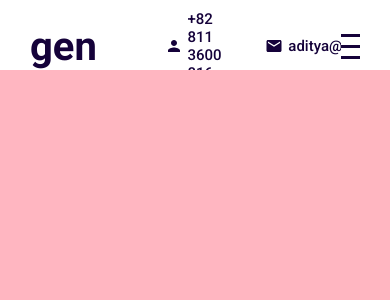
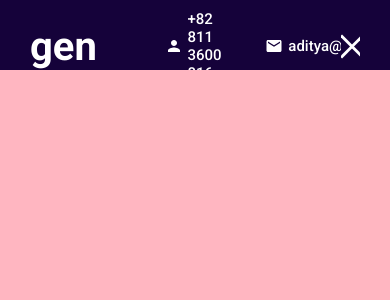
Before and after one commit to aditya3232/portofolio_with_react, a React (Create React App) app: page / in a window 390 px wide. Shown: the top 300 px of the page. Built offline with nearby package versions, Linux system fonts and the light colour scheme.

Commit message:
Menambahkan transisi hamburger & transisi warna ketika diklik hamburger

```diff
--- a/src/App.jsx
+++ b/src/App.jsx
@@ -7,18 +7,21 @@
 import Works from "./components/works/Works";
 import Testimonials from "./components/testimonials/Testimonials";
 import Contact from "./components/contact/Contact";
+import {useState} from "react";
 
 // import scss
 import "./app.scss"
 
 // hapus import './App.css';
 function App() {
+  // inisialisasi nilai default parameter ini, buat keperluan animasi hamburger
+  const [menuOpen,setMenuOpen] = useState(true)
   return (
     // panggil setiap komponen halaman disini
     // className="app". Akan memanggil scss dengan nama app.scss
     <div className="app">
-      {/* Topbar */}
-      <Topbar/>
+      {/* Topbar akan menangkap parmeter dari Topbar.jsx yg merupakan nilai baru*/}
+      <Topbar menuOpen={menuOpen} setMenuOpen={setMenuOpen}/>
       {/* sections */}
       <div className="sections">
         <Intro/>
--- a/src/components/topbar/Topbar.jsx
+++ b/src/components/topbar/Topbar.jsx
@@ -1,9 +1,12 @@
 import "./topbar.scss"
 import {Person,Mail} from "@material-ui/icons"
 
-export default function Topbar() {
+export default function Topbar({menuOpen, setMenuOpen}) {
     return (
-        <div className="topbar">
+        // class topbar & active. active, buat keperluan animasi hamburger
+        // jgn lupa diberi spasi di "topbar "
+        // jika menuOpen is true, maka active.
+        <div className={"topbar " + (menuOpen && "active")}>
             <div className="wrapper">
                 <div className="left">
                     <a href="#intro" className="logo">genius.</a>
@@ -17,7 +20,9 @@
                     </div>
                 </div>
                 <div className="right">
-                    <div className="hamburger">
+                    {/* jika diklik akan merubah setMenuOpen yg defaultnya useState(true), menjadi kebalikan menuOpen yg true juga menjadi [false] */}
+                    {/* onClick buat keperluan animasi hamburger */}
+                    <div className="hamburger" onClick={()=>setMenuOpen(!menuOpen)}>
                         <span className="line1"></span>
                         <span className="line2"></span>
                         <span className="line3"></span>
--- a/src/components/topbar/topbar.scss
+++ b/src/components/topbar/topbar.scss
@@ -8,7 +8,7 @@
     position: fixed; //agar topbar selalu diatas
     top: 0; //agar topbar selalu diatas
     z-index: 2; //agar topbar sticky-top
-}
+    transition: all 1s ease; //transisi (keperluan animasi hamburger). ini merupakan waktu transisi warna agar smooth ketika diklik hamburger
 
     .wrapper {
         padding: 10px 30px; //memberikan padding/jarak dari pinggir (top,right) kalau 4 (top,right,bottom,left)
@@ -46,6 +46,9 @@
                     font-weight: 500;
                 }
             }
+        }
+
+
 
 
     }
@@ -64,7 +67,40 @@
                 width: 100%;
                 height: 3px;
                 background-color: $mainColor;
+                transform-origin: left; //buat animasi jadi cross (keperluan animasi hamburger)
+                transition: all 2s ease; //tarnsisi (keperluan animasi hamburger). ini merupakan waktu transisi dari bentuk haburger jadi silang
+            }
+        }
+    }
+
+    // ketika ada className="(apapun_nama_classnya) active", maka terapkan styling ini
+    // styling ini didalam .topbar
+    // styling ini buat keperluan animasi hamburger
+    &.active {
+        background-color: $mainColor;
+        color: white;
+
+        .hamburger {
+            span {
+
+                // span yg pertama
+                &:first-child {
+                    background-color: white;
+                    transform: rotate(45deg); //buat animasi jadi cross (keperluan animasi hamburger)
+                }
+
+                // span ke dua
+                &:nth-child(2) {
+                    opacity: 0; //buat animasi jadi cross (keperluan animasi hamburger)
+                }
+
+                // span terakhir
+                &:last-child {
+                    background-color: white;
+                    transform: rotate(-45deg); //buat animasi jadi cross (keperluan animasi hamburger)
                 }
             }
         }
     }
+
+}
```
Lines whose indentation alone changed are shown as unchanged.
